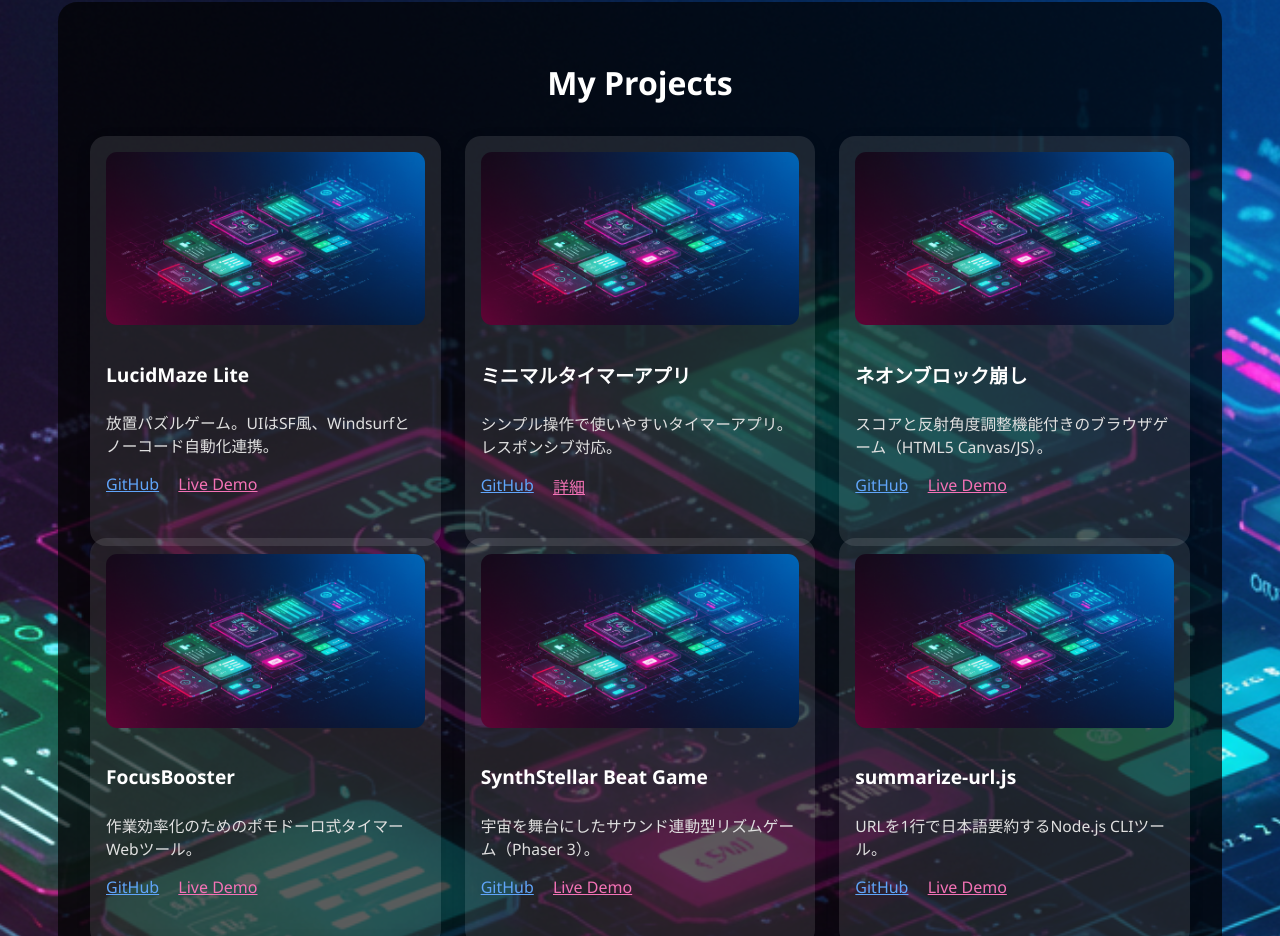
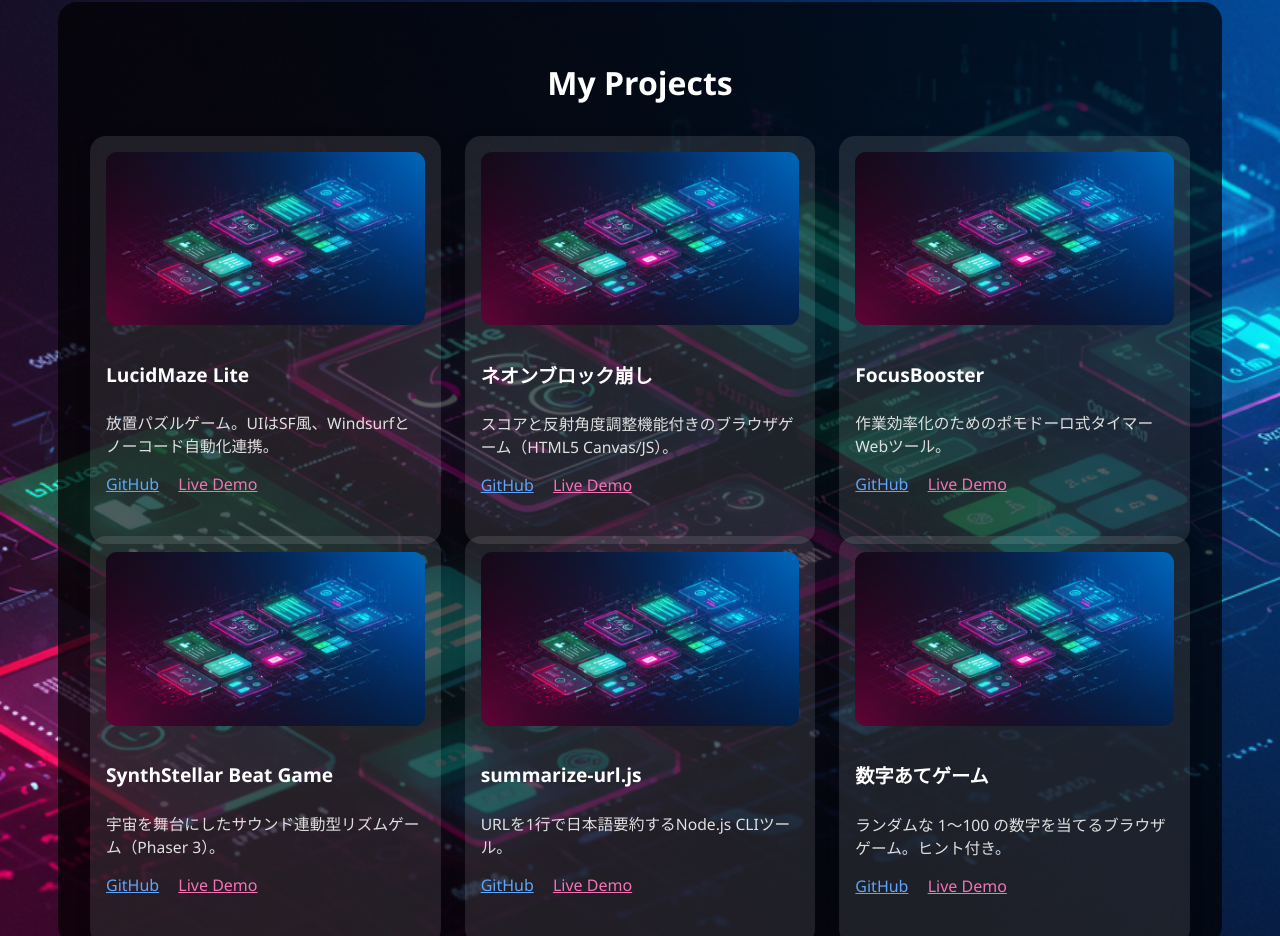
Before and after one commit to euro0707/myportfolio-project-, a plain HTML site: page portrait.html in a window 1280 px wide. Shown: the part 878-1814 px from the top of the page. Drawn offline with Linux system fonts and the light colour scheme.

Commit message:
Remove Minimal Timer App card from projects list

```diff
--- a/portrait.html
+++ b/portrait.html
@@ -398,16 +398,6 @@
           <a href="https://lucidmaze-lite-game.windsurf.build/" target="_blank" rel="noopener" class="text-pink-400">Live Demo</a>
         </div>
       </div>
-      <!-- カード3 -->
-      <div class="project-card">
-        <img src="images/thumbnails/timer_thumb.jpg" alt="タイマーアプリ" onerror="this.src='images/ui_design_structure_vivid.jpg'" />
-        <h3>ミニマルタイマーアプリ</h3>
-        <p>シンプル操作で使いやすいタイマーアプリ。レスポンシブ対応。</p>
-        <div class="flex">
-          <a href="https://github.com/euro0707/simple_timer">GitHub</a>
-          <a href="#" class="text-pink-400">詳細</a>
-        </div>
-      </div>
       <!-- カード4 -->
       <div class="project-card">
         <img src="images/thumbnails/breakout_thumb.jpg" alt="ブロック崩しゲーム" onerror="this.src='images/ui_design_structure_vivid.jpg'" />
```
